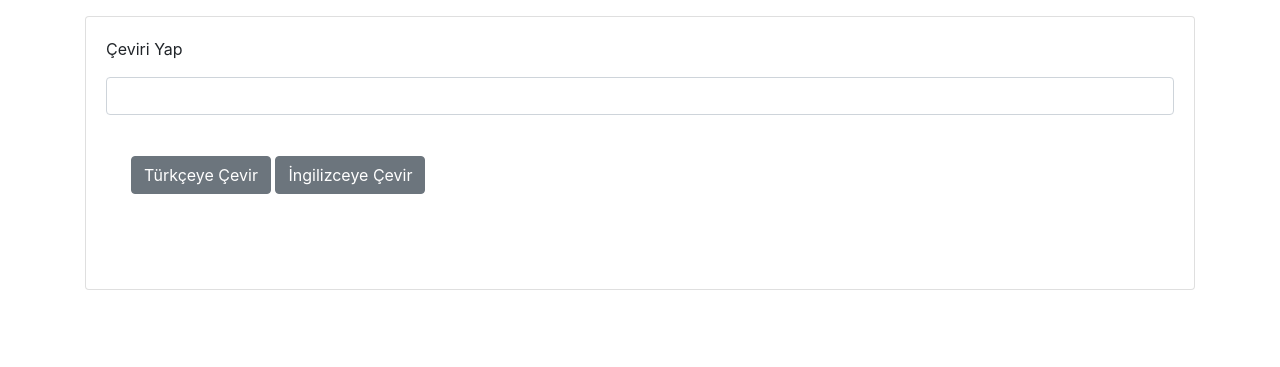
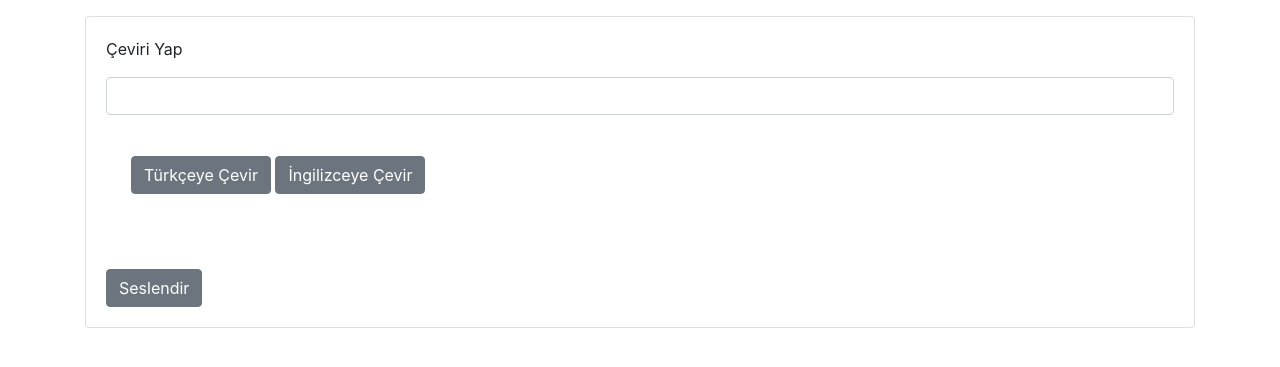
Before and after one commit to palamut62/Artificial-intelligence-supported-English-to-Tukish-translation-web-application, a Flask app: page / in a window 1280 px wide. Shown: the top 367 px of the page. Run offline with Flask 3, Linux system fonts and the light colour scheme; some libraries are stand-ins or nearby versions.

Commit message:
update:index.html

```diff
--- a/templates/index.html
+++ b/templates/index.html
@@ -25,7 +25,13 @@
                 <button onclick="translateToEnglish()" class="btn btn-secondary">İngilizceye Çevir</button>
             </div>
 
+
             <div id="translated_text" style="padding: 25px 25px 25px 25px;"></div>
+
+            <div>
+
+                 <button onclick="" class="btn btn-secondary">Seslendir</button>
+            </div>
         </div>
     </div>
 
```
